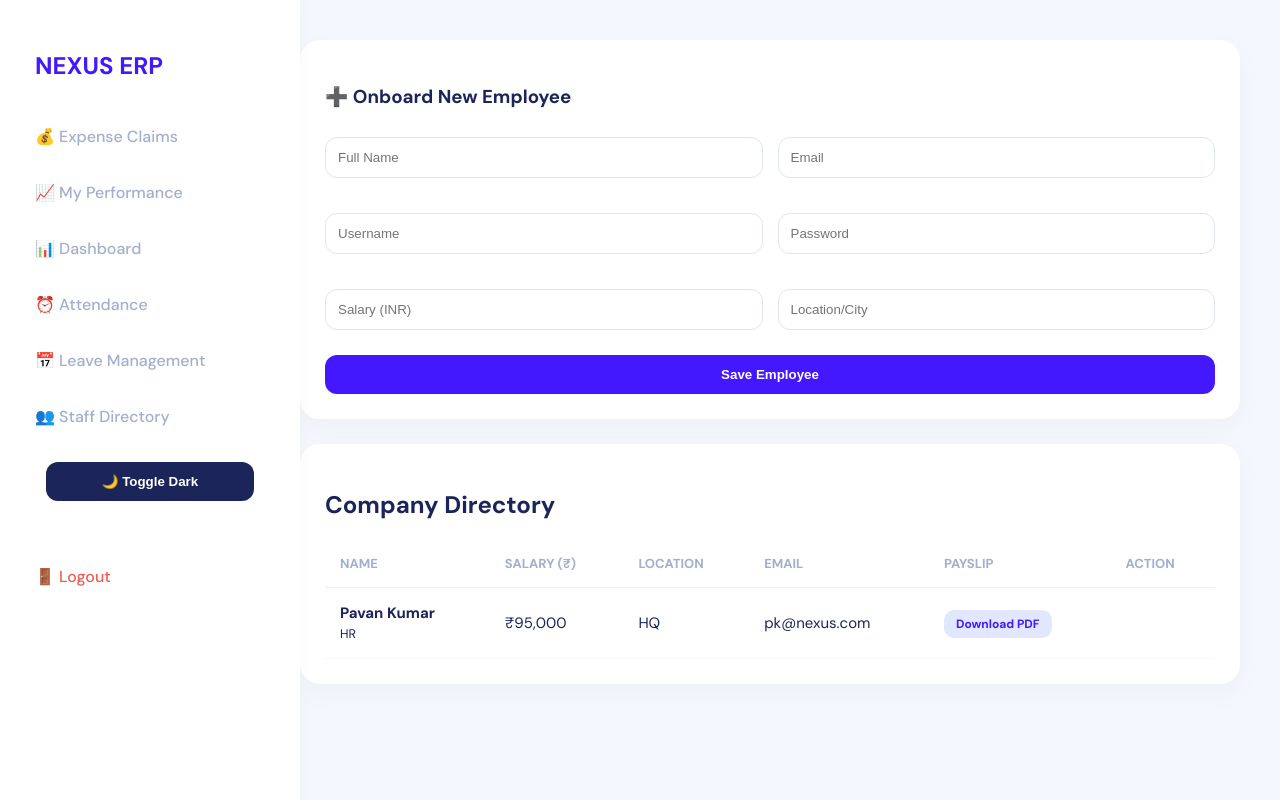
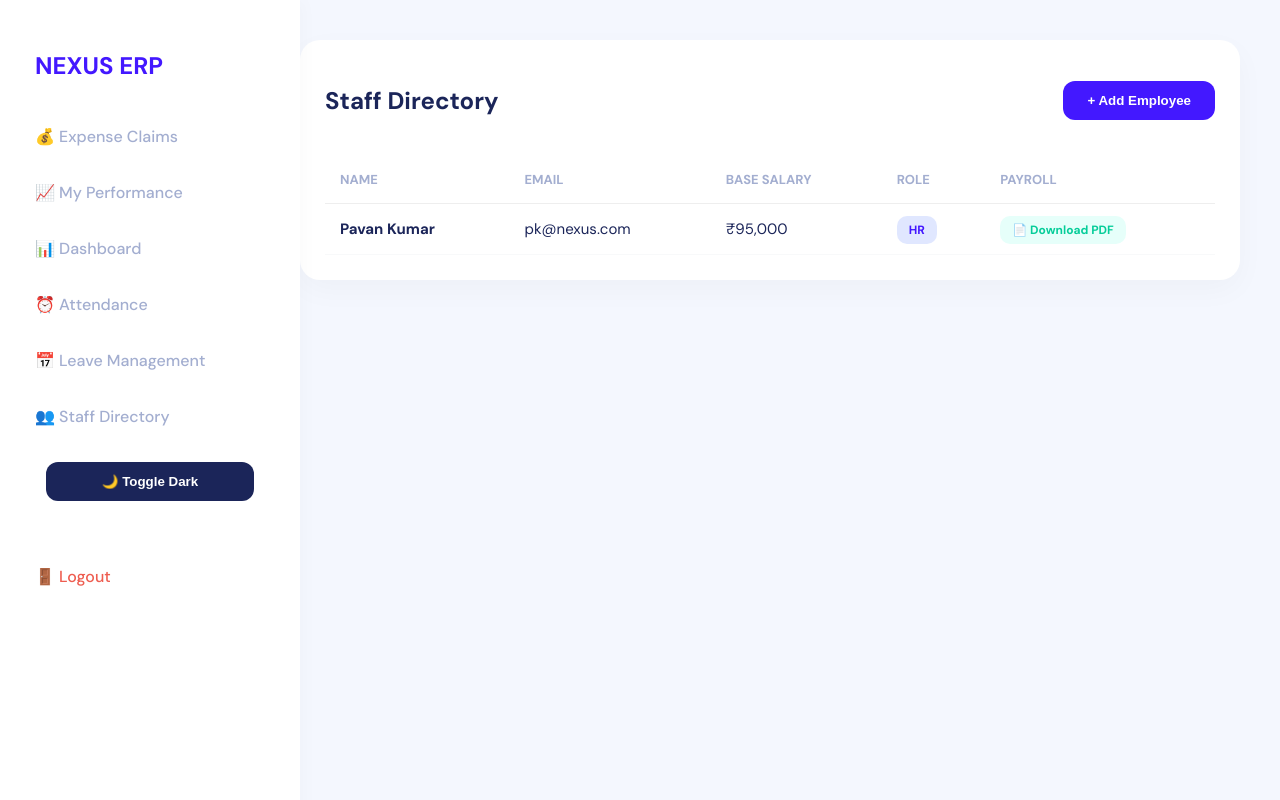
Before and after one commit to pk7745/erp, a Flask app: page /staff_directory in a window 1280 px wide. Run offline with Flask 3, Linux system fonts and the light colour scheme; the visitor is signed in with stand-in values (Sample User, id 1); data comes from the database, SQL or seed files in the repository; some libraries are stand-ins or nearby versions.

Commit message:
Update staff_directory.html

```diff
--- a/templates/staff_directory.html
+++ b/templates/staff_directory.html
@@ -1,59 +1,45 @@
 {% extends "base.html" %}
 {% block content %}
+<div class="card">
+    <div style="display: flex; justify-content: space-between; align-items: center; margin-bottom: 20px;">
+        <h2>Staff Directory</h2>
         {% if session['role'] == 'HR' %}
-<div class="card">
-    <h3>➕ Onboard New Employee</h3>
-    <form action="{{ url_for('add_employee') }}" method="POST" style="display: grid; grid-template-columns: 1fr 1fr; gap: 15px;">
+            <button class="btn" onclick="document.getElementById('addForm').style.display='block'">+ Add Employee</button>
+        {% endif %}
+    </div>
+
+    <div id="addForm" class="card" style="display:none; background: var(--bg); margin-bottom: 20px;">
+        <form action="{{ url_for('add_employee') }}" method="POST" style="display: grid; grid-template-columns: 1fr 1fr; gap: 10px;">
             <input type="text" name="full_name" placeholder="Full Name" required>
             <input type="email" name="email" placeholder="Email" required>
             <input type="text" name="username" placeholder="Username" required>
             <input type="password" name="password" placeholder="Password" required>
-        <input type="number" name="salary" placeholder="Salary (INR)" required>
-        <input type="text" name="address" placeholder="Location/City" required>
+            <input type="number" name="salary" placeholder="Monthly Salary (INR)" required>
+            <input type="text" name="address" placeholder="Address">
             <button type="submit" class="btn" style="grid-column: span 2;">Save Employee</button>
         </form>
     </div>
-{% endif %}
 
-<div class="card">
-    <h2>Company Directory</h2>
     <table>
         <thead>
             <tr>
                 <th>Name</th>
-                <th>Salary (₹)</th>
-                <th>Location</th>
                 <th>Email</th>
-                <th>Payslip</th>
-                {% if session['role'] == 'HR' %}<th>Action</th>{% endif %}
+                <th>Base Salary</th>
+                <th>Role</th>
+                <th>Payroll</th>
             </tr>
         </thead>
         <tbody>
             {% for emp in employees %}
             <tr>
-                <td><strong>{{ emp.full_name }}</strong> <br><small>{{ emp.role }}</small></td>
+                <td><strong>{{ emp.full_name }}</strong></td>
+                <td>{{ emp.email }}</td>
+                <td>₹{{ "{:,}".format(emp.salary) }}</td>
+                <td><span class="badge badge-office">{{ emp.role }}</span></td>
                 <td>
-                    {% if session['role'] == 'HR' or session['user_id'] == emp.id %}
-                        ₹{{ "{:,}".format(emp.salary) }}
-                    {% else %}
-                        XXXXX
-                    {% endif %}
+                    <a href="{{ url_for('generate_payslip', uid=emp.id) }}" class="badge badge-wfh" style="text-decoration: none;">📄 Download PDF</a>
                 </td>
-                <td>{{ emp.address }}</td>
-                <td>{{ emp.email }}</td> <td>
-                    {% if session['role'] == 'HR' or session['user_id'] == emp.id %}
-                    <a href="{{ url_for('generate_payslip', uid=emp.id) }}" class="badge badge-office" style="text-decoration: none;">Download PDF</a>
-                    {% else %}
-                    -
-                    {% endif %}
-                </td>
-                {% if session['role'] == 'HR' %}
-                <td>
-                    {% if emp.role != 'HR' %}
-                        <a href="{{ url_for('remove_employee', uid=emp.id) }}" style="color: var(--danger); font-weight: bold; text-decoration: none;">Remove</a>
-                    {% endif %}
-                </td>
-                {% endif %}
             </tr>
             {% endfor %}
         </tbody>
```
Lines whose indentation alone changed are shown as unchanged.
